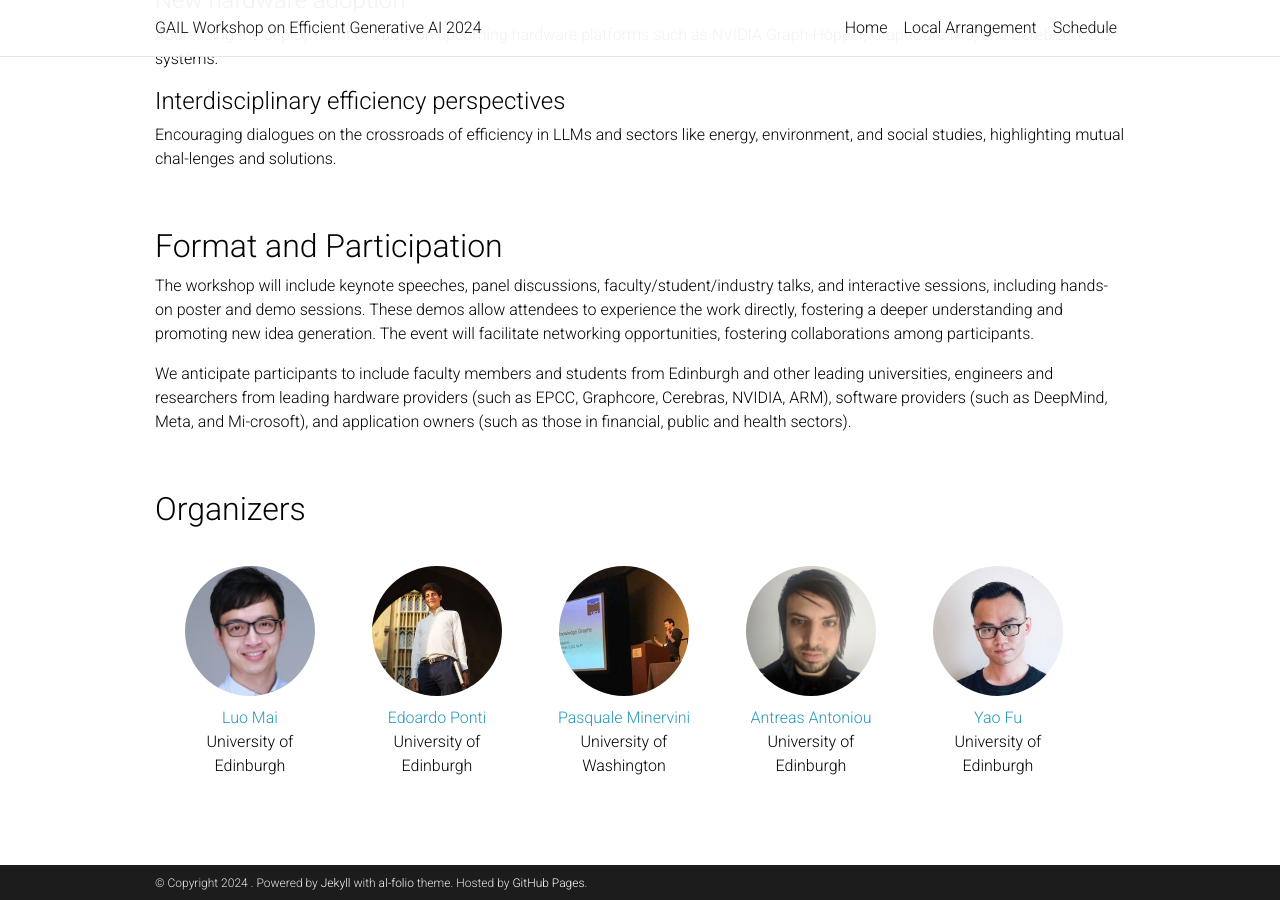
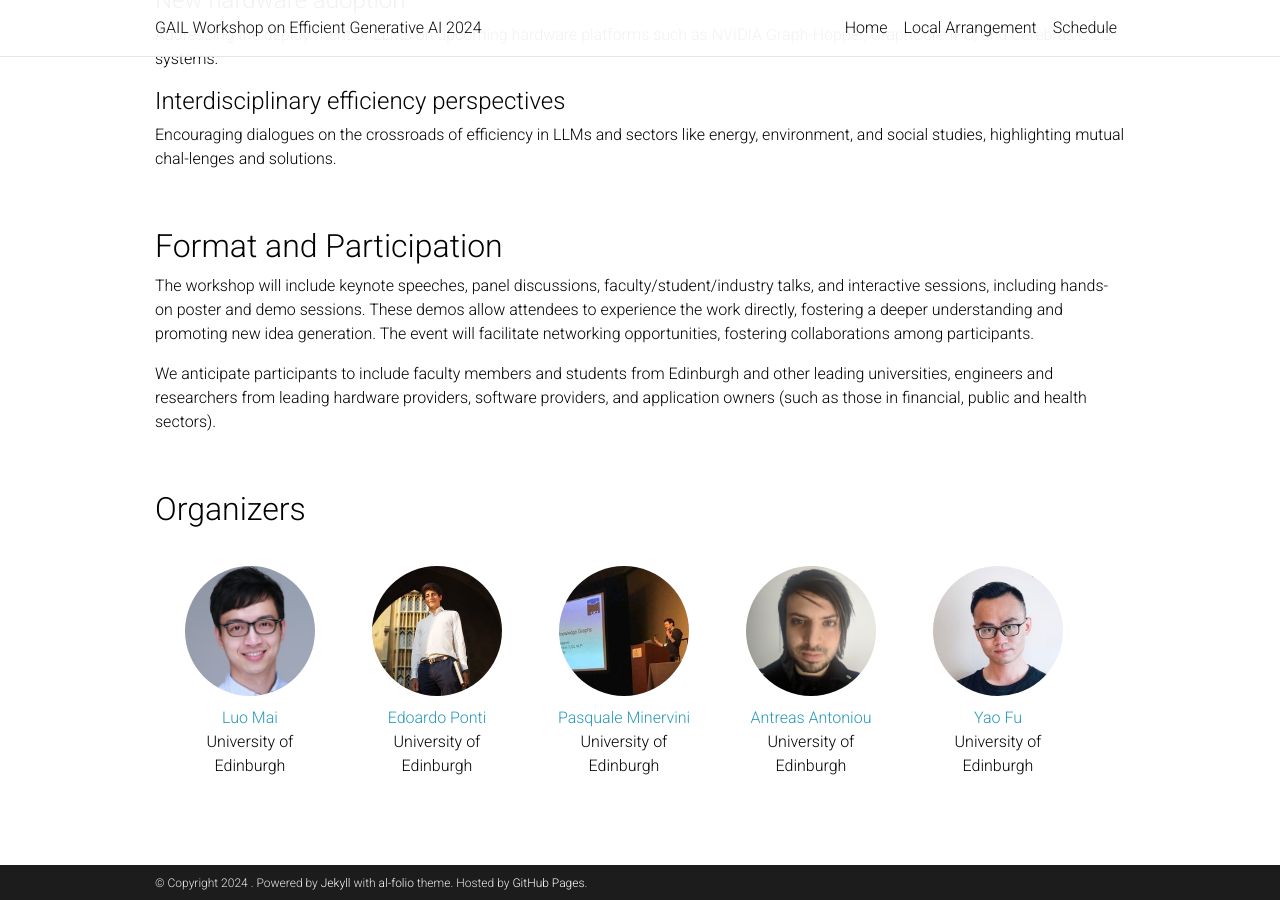
Before and after one commit to opensourcing-foundation-models/opensourcing-foundation-models.github.io, a Jekyll site: the page built from _pages/home.md, in a window 1280 px wide and 900 px high, scrolled down 1011 px. Built offline with Jekyll 4.4.1, drawn with Linux system fonts in a browser that asks for light colours; comment, search, counter and statistics services are not loaded; a style sheet for code colours, icons or effects is not loaded.

Commit message:
update: remove redundant info in homepage

```diff
--- a/_pages/home.md
+++ b/_pages/home.md
@@ -66,7 +66,7 @@ Encouraging dialogues on the crossroads of efficiency in LLMs and sectors like e
 
 The workshop will include keynote speeches, panel discussions, faculty/student/industry talks, and interactive sessions, including hands-on poster and demo sessions. These demos allow attendees to experience the work directly, fostering a deeper understanding and promoting new idea generation. The event will facilitate networking opportunities, fostering collaborations among participants.
 
-We anticipate participants to include faculty members and students from Edinburgh and other leading universities, engineers and researchers from leading hardware providers (such as EPCC, Graphcore, Cerebras, NVIDIA, ARM), software providers (such as DeepMind, Meta, and Mi-crosoft), and application owners (such as those in financial, public and health sectors).
+We anticipate participants to include faculty members and students from Edinburgh and other leading universities, engineers and researchers from leading hardware providers, software providers, and application owners (such as those in financial, public and health sectors).
 
 
 <br>
@@ -203,7 +203,7 @@ We anticipate participants to include faculty members and students from Edinburg
         <div class="team-member">
             <img src="/assets/img/organizers/pasquale_minervini.jpg" alt="Name 3">
             <p><a href="http://www.neuralnoise.com/">Pasquale Minervini</a>
-            <br>University of Washington</p>
+            <br>University of Edinburgh</p>
         </div>
         <div class="team-member">
             <img src="/assets/img/organizers/antreas_antoniou.jpg" alt="Name 4">
```
